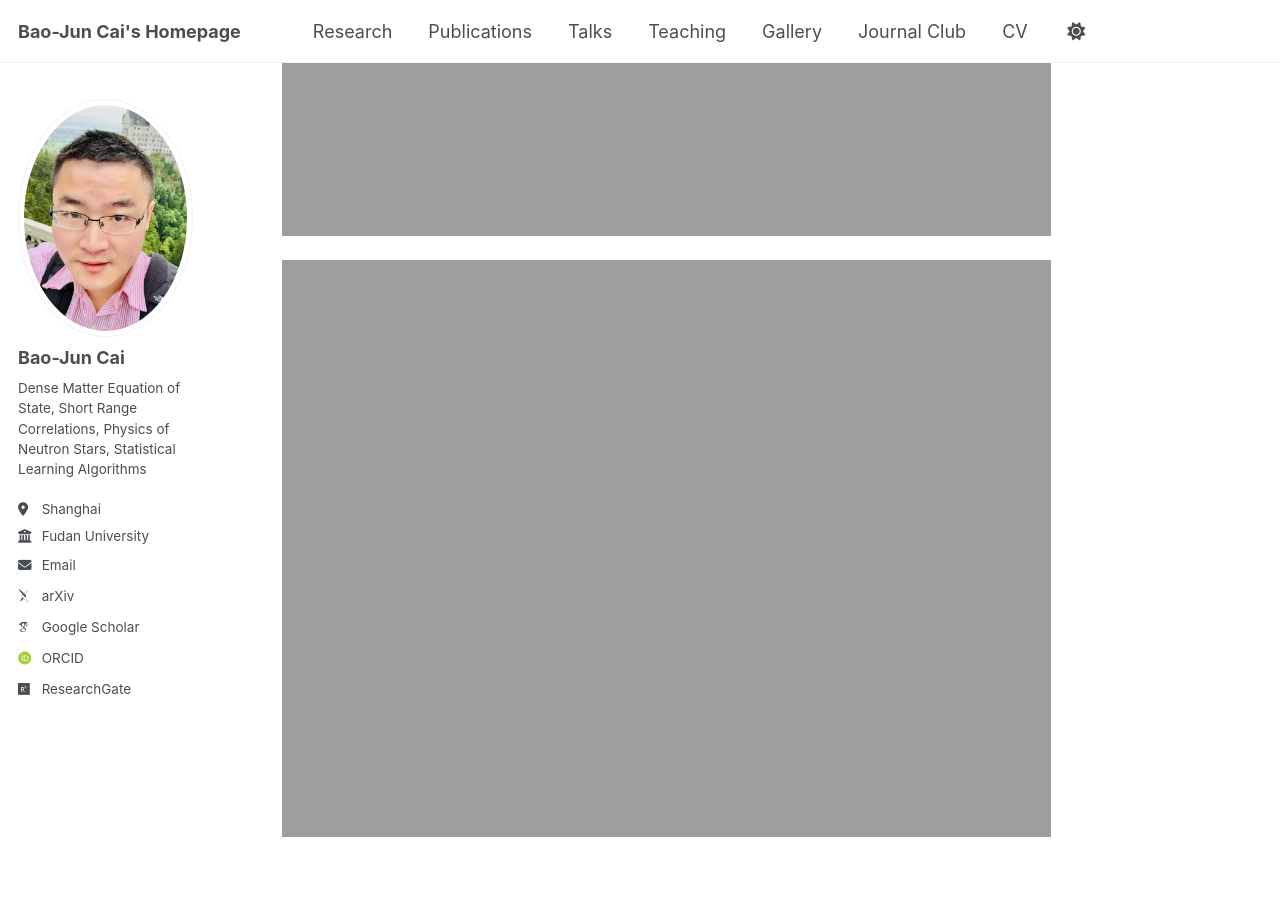
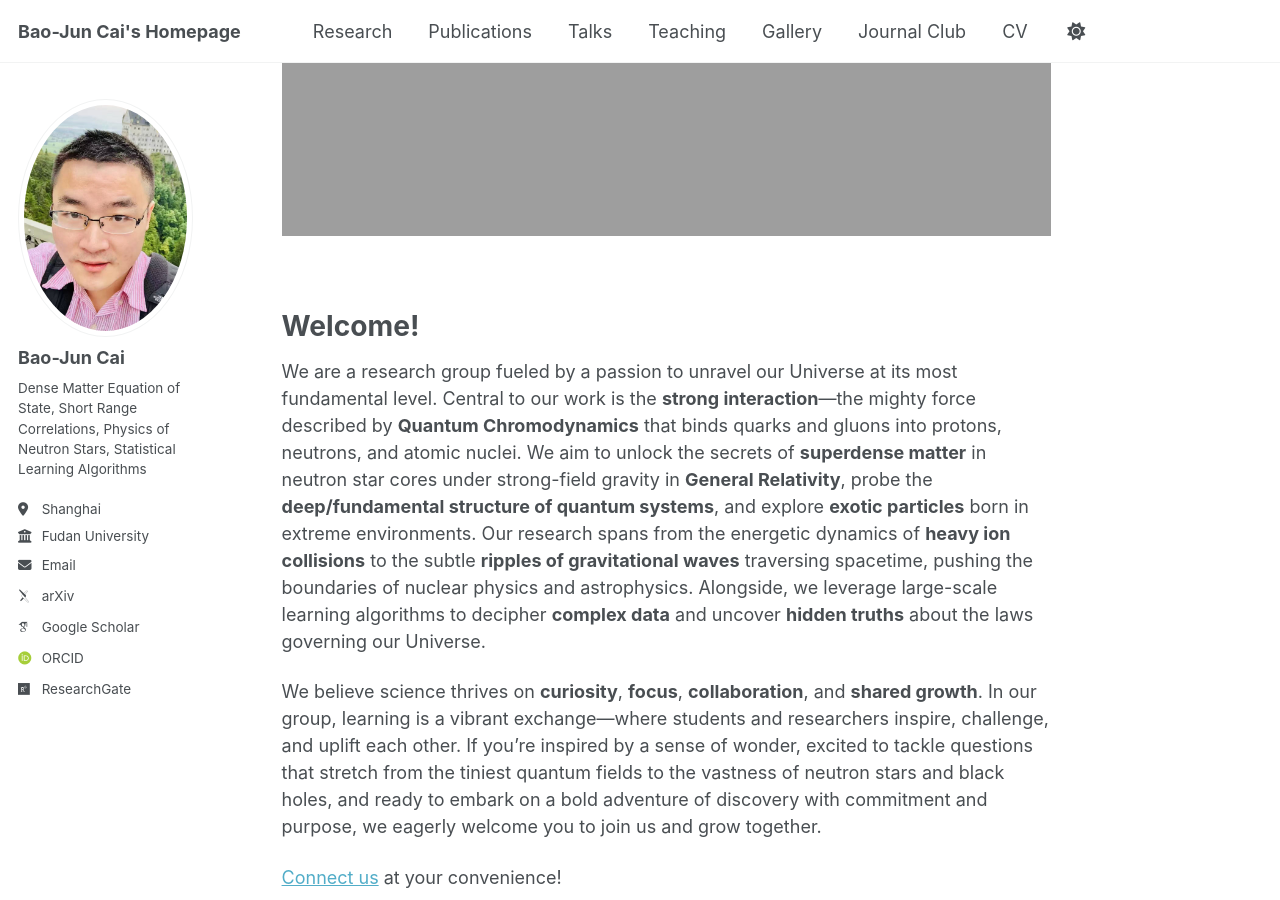
Before and after one commit to bjcai-phys/bjcai-phys.github.io, a Jekyll site: the page built from _pages/about.md, in a window 1280 px wide and 900 px high, scrolled down 750 px. Built offline with Jekyll 4.4.1, drawn with Linux system fonts in a browser that asks for light colours; some web fonts are replaced.

Commit message:
Update about.md

```diff
--- a/_pages/about.md
+++ b/_pages/about.md
@@ -10,8 +10,6 @@
 
 
 ![](https://bjcai-phys.github.io/images/fd-logo-rg.png){:width="80%"}
-
-![](https://bjcai-phys.github.io/images/sk-NF.jpg){:width="100%"}
 
 ![](https://bjcai-phys.github.io/images/sk-SN.png){:width="100%"}
 
@@ -39,6 +37,7 @@
 - *We believe in honesty above all, even when the truth does not benefit us.*
 - *We have the courage to admit when we are wrong, the tenacity to change and the determination to improve.*
 
+![](https://bjcai-phys.github.io/images/sk-NF.jpg){:width="100%"}
 
 
 
```
